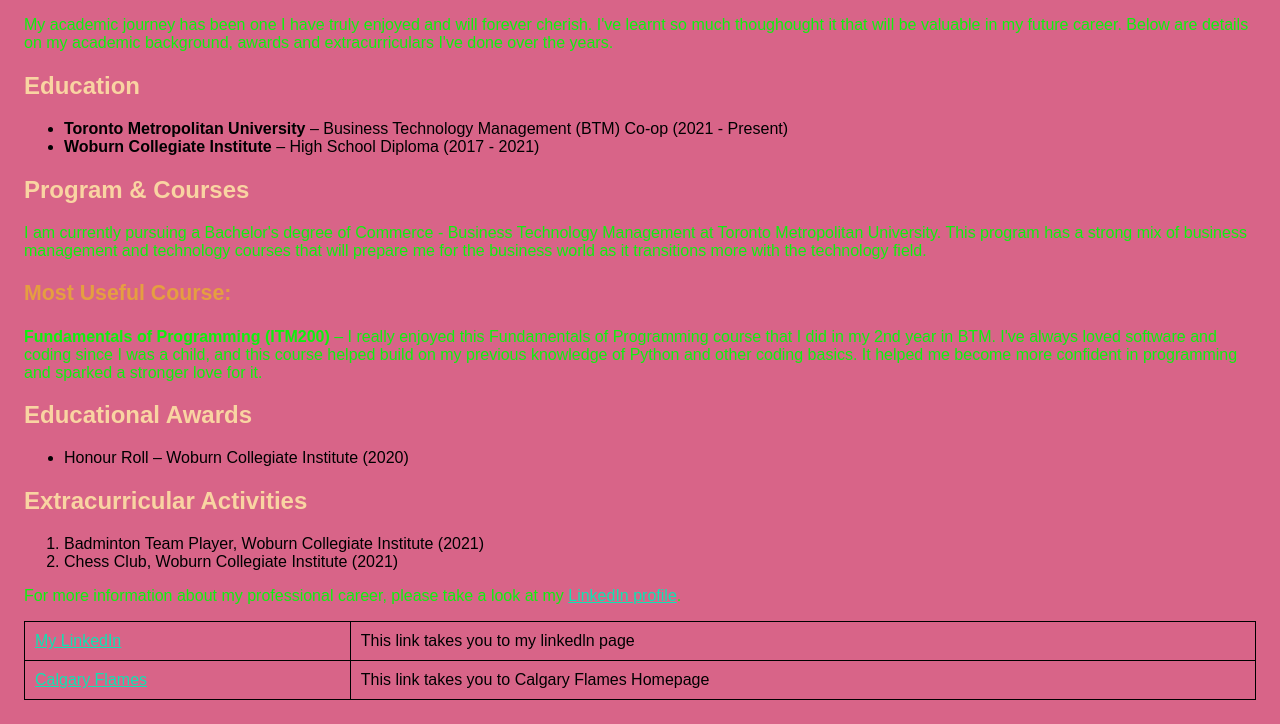
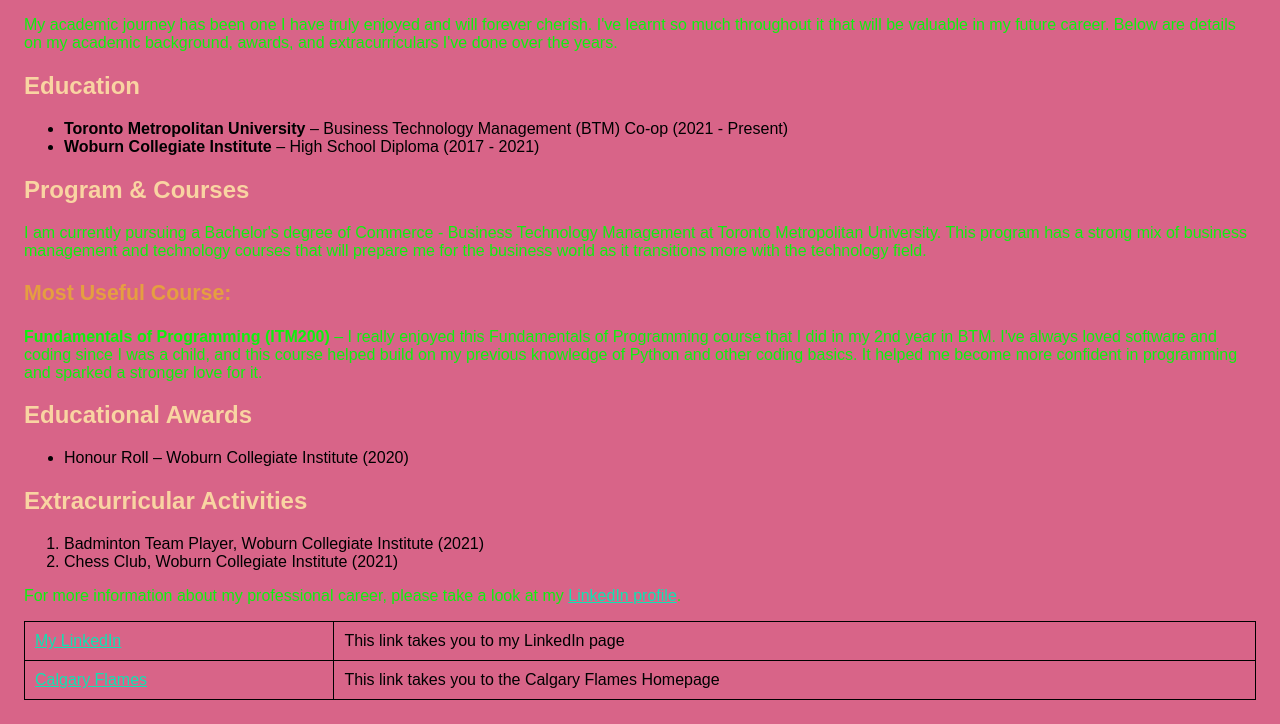
Before and after one commit to DivviyanK18/DivviyanK18.github.io, a plain HTML site: page index.html in a window 1280 px wide. Shown: the part 623-1347 px from the top of the page. Drawn offline with Linux system fonts and the light colour scheme.

Commit message:
Update index.html

```diff
--- a/index.html
+++ b/index.html
@@ -1,4 +1,4 @@
-<Divviyan K Page>
+<Divviyan K Page></Divviyan>
 <!DOCTYPE html>
 <html lang="en">
 <head>
@@ -11,14 +11,12 @@
     <button id="nameButton">Enter Your Name</button>
     <p id="nameDisplay"></p>
     <img id="profileImage" src="Face.jpeg" alt="Profile Image">
-    </body>
-    <body>
+
     <header>
-    <body>
-        <script src="index.js"></script>
         <h1>Divviyan Ketheesraj</h1>
-         <p>My academic journey has been one I have truly enjoyed and will forever cherish. I've learnt so much thoughought it that will be valuable in my future career. Below are details on my academic background, awards and extracurriculars I've done over the years.</p>
+        <p>My academic journey has been one I have truly enjoyed and will forever cherish. I've learnt so much throughout it that will be valuable in my future career. Below are details on my academic background, awards, and extracurriculars I've done over the years.</p>
     </header>
+
     <section>
         <h2>Education</h2>
         <ul>
@@ -45,26 +43,26 @@
     <section>
         <h2>Extracurricular Activities</h2>
         <ol>
-                <li>Badminton Team Player, Woburn Collegiate Institute (2021) </li>
-                <li>Chess Club, Woburn Collegiate Institute (2021) </li>
+            <li>Badminton Team Player, Woburn Collegiate Institute (2021)</li>
+            <li>Chess Club, Woburn Collegiate Institute (2021)</li>
         </ol>
     </section>
 
     <footer>
         <p>For more information about my professional career, please take a look at my <a href="https://www.linkedin.com/in/divviyan-ketheesraj" target="_blank">LinkedIn profile</a>.</p>
-        </footer>
-        <div>
+
         <table>
             <tr>
-                    <td><a href ="https://www.linkedin.com/in/divviyan-ketheesraj">My LinkedIn</a></td>
-                    <td> This link takes you to my linkedln page</td>
+                <td><a href="https://www.linkedin.com/in/divviyan-ketheesraj">My LinkedIn</a></td>
+                <td>This link takes you to my LinkedIn page</td>
             </tr>
             <tr>
-                    <td><a href = "https://www.nhl.com/flames/">Calgary Flames</a></td>
-                    <td> This link takes you to Calgary Flames Homepage</td>
+                <td><a href="https://www.nhl.com/flames/">Calgary Flames</a></td>
+                <td>This link takes you to the Calgary Flames Homepage</td>
             </tr>
         </table>
-        </div>
+    </footer>
 
+    <script src="index.js"></script>
 </body>
 </html>
```
Lines whose indentation alone changed are shown as unchanged.
